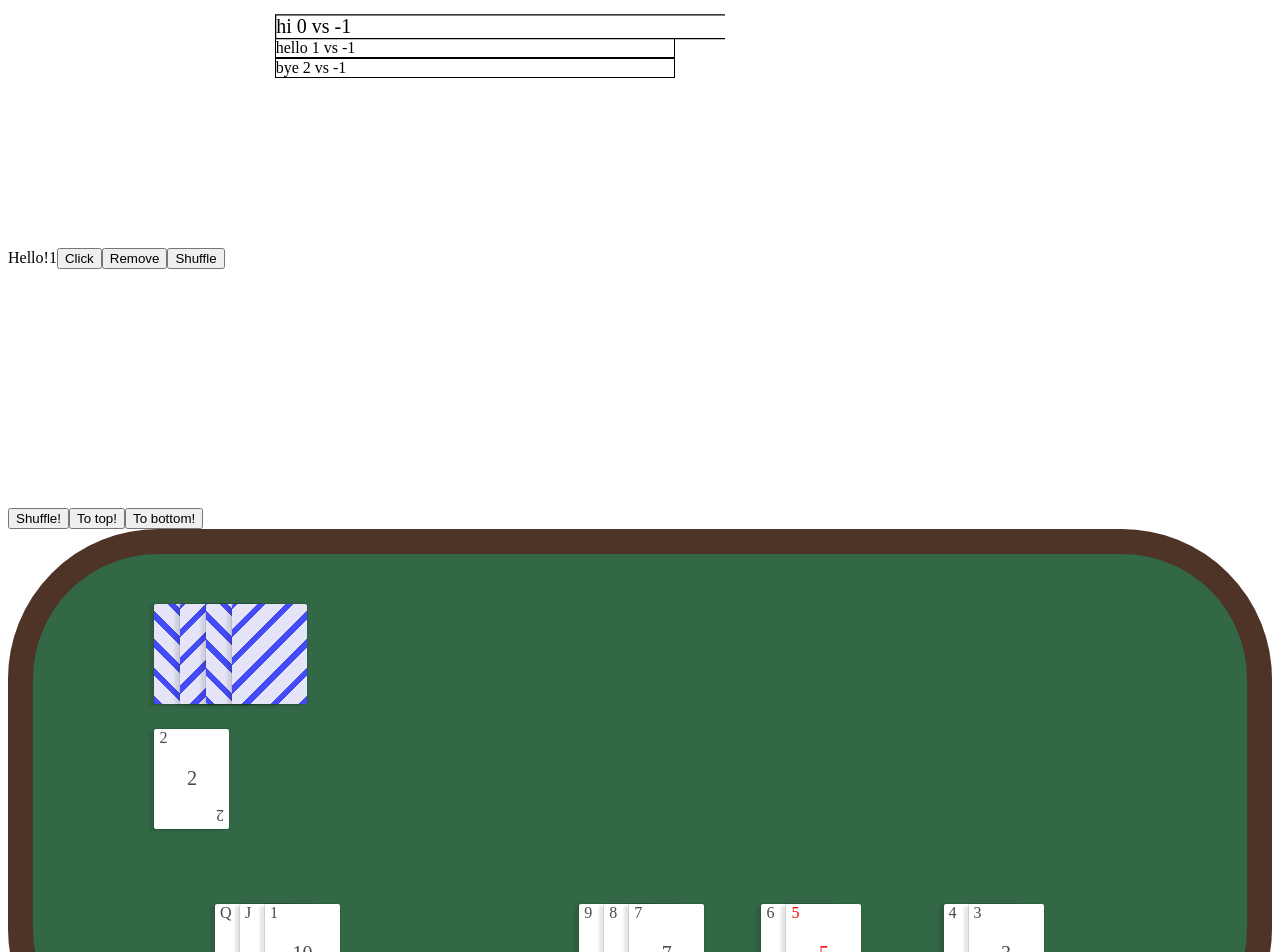
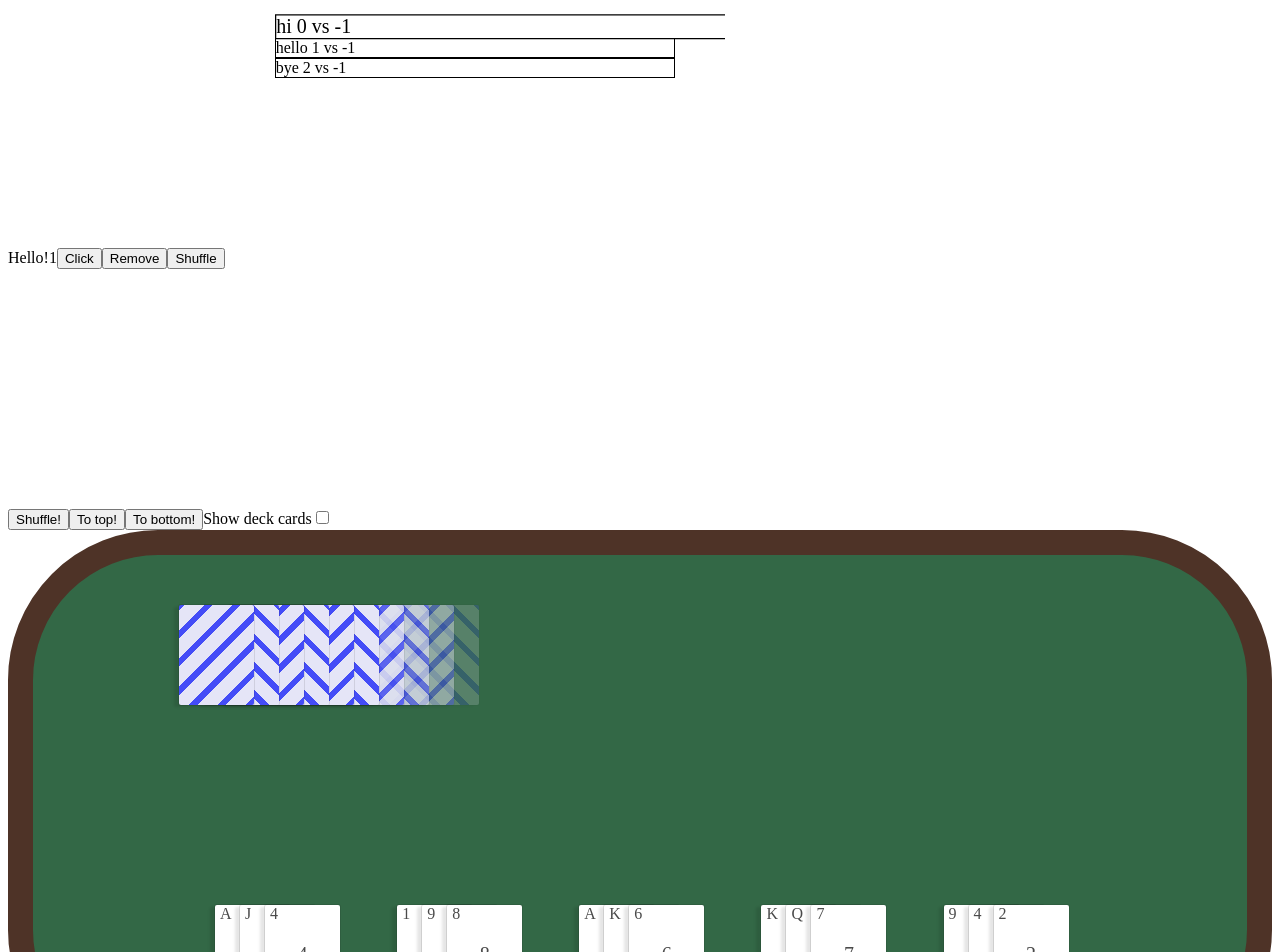
Before and after one commit to davidot/BottleBats, a Vue app in the folder site/: page / in a window 1280 px wide. Shown: the top 952 px of the page. Built offline with nearby package versions, Linux system fonts and the light colour scheme.

Commit message:
Site: Add basic visualization of vijf game cards

```diff
--- a/site/src/App.vue
+++ b/site/src/App.vue
@@ -1,14 +1,24 @@
 <template>
   <main>
     <RouterView />
-    <VijfGame />
+    <VijfGame :start="start" :moves="moves" />
   </main>
 </template>
 
 <script setup lang="ts">
 import { RouterView } from "vue-router";
-import LeaderBoard from "@/components/Leaderboard.vue";
 import VijfGame from "@/components/games/VijfGame.vue";
+import {onMounted, ref} from "vue";
+
+const start = ref("");
+const moves = ref("");
+
+onMounted(() => {
+  setTimeout(() => {
+    start.value = "AJ4;T98;AK6;KQ7;942;345*259T26Q5*87A754AT83J96KQ38T6KJQ37J+2;";
+    moves.value = "10 A8A723*426";
+  }, 3000);
+});
 </script>
 
 <style>
--- a/site/src/components/games/Card.vue
+++ b/site/src/components/games/Card.vue
@@ -1,8 +1,10 @@
 <template>
-  <div :class="['playing-card', colorClass, backside ? 'backside' : 'frontside']" @click="clicked">
-    <span class="card-suit suit-top">{{ suitText }}</span>
-    <span class="card-type">{{ text }}</span>
-    <span class="card-suit suit-bottom">{{ suitText }}</span>
+  <div :class="['playing-card', colorClass, backside ? 'backside' : '']" @click="clicked">
+    <template v-if="!backside">
+      <span class="card-suit suit-top">{{ suitText }}</span>
+      <span class="card-type">{{ text }}</span>
+      <span class="card-suit suit-bottom">{{ suitText }}</span>
+    </template>
   </div>
 </template>
 
@@ -67,6 +69,8 @@ export default {
   background-color: #fff;
   box-shadow: -5px 2px 3px rgba(10, 10, 10, 0.1), 0 0 0 1px rgba(10, 10, 10, 0.1);
   color: #4a4a4a;
+
+  transition: opacity 1s ease;
 
   /*margin-left: -50px;*/
 }
--- a/site/src/components/games/VijfGame.vue
+++ b/site/src/components/games/VijfGame.vue
@@ -2,35 +2,43 @@
   <button @click="shuffle">Shuffle!</button>
   <button @click="moveToTop">To top!</button>
   <button @click="moveToBottom">To bottom!</button>
+  <label for="showDeckToggle">Show deck cards</label><input id="showDeckToggle" type="checkbox" v-model="showdeck">
   {{ textOut }}
-  <div class="deck">
+  <div class="vijf-table">
     <transition-group name="card-deck">
+      <template v-for="(card, index) in deck" :key="'card' + card.id">
+        <playing-card
+            :type="card.type"
+            :backside="!showdeck"
+            class="cards-deck"
+            :style="{
+              top: '10%', left: 'calc(10% + ' + (deck.length * 25 - index * 25) + 'px)',
+              opacity: Math.min(Math.max(0, 1 - ((deck.length - index - 1) - 5)/5), 1),
+              visibility: index >= (deck.length - 15) ? 'visible':'hidden'
+            }"
+        />
+      </template>
       <playing-card
         @clicked="cardClicked"
-        v-for="(n, index) in deck"
-        :key="'card' + n"
-        :type="'' + n"
-        backside
-        class="cards-deck"
-        :style="{ top: '10%', left: 'calc(10% + ' + index * 26 + 'px)' }"
-      />
-      <playing-card
-        @clicked="cardClicked"
-        v-for="(n, index) in discarded"
-        :key="'card' + n"
-        :type="'' + n"
+        v-for="(card, index) in discarded"
+        :key="'card' + card.id"
+        :type="card.type"
         class="cards-discarded"
-        :style="{ top: '35%', left: 'calc(10% + ' + index * 25 + 'px)' }"
+        :style="{ top: '10%', left: 'calc(50% - ' + index * 25 + 'px)', visibility: 'visible' }"
       />
 
       <template v-for="(player, pIndex) in players">
         <playing-card
-            @clicked="cardClicked"
-            v-for="(n, index) in player"
-            :key="'card' + n"
-            :type="'' + n"
-            class="player-cards"
-            :style="{ top: '70%', left: 'calc(' + (15 + pIndex * 15) + '% + ' + index * 25 + 'px)' }"
+          @clicked="cardClicked"
+          v-for="(card, index) in player"
+          :key="'card' + card.id"
+          :type="card.type"
+          class="player-cards"
+          :style="{
+            top: '70%',
+            left: 'calc(' + (15 + pIndex * 15) + '% + ' + index * 25 + 'px)',
+            visibility: 'visible',
+          }"
         />
       </template>
     </transition-group>
@@ -39,34 +47,56 @@
 
 <script>
 import PlayingCard from "@/components/games/Card.vue";
+
+class CardConverter {
+  constructor() {
+    this.cardNum = {};
+  }
+
+  do(str) {
+    return [...str].map((c) => {
+      if (!(c in this.cardNum)) {
+        this.cardNum[c] = 0;
+      }
+
+      let num = this.cardNum[c]++;
+
+      return {
+        type: c,
+        id: c + "_" + num,
+      };
+    });
+  }
+}
+
+function defaultDeck() {
+  return new CardConverter().do(
+    "**+A23456789TJQKA23456789TJQKA23456789TJQKA23456789TJQK"
+  );
+}
+
 export default {
   name: "VijfGame",
   components: {
     PlayingCard,
   },
+  props: {
+    start: String,
+    moves: String,
+  },
   data() {
+    const startDeck = defaultDeck();
     return {
-      deck: ["+", "*", "A", "K",],
-      discarded: ["2"],
-      players: [
-          ["Q", "J", "T", ],
-          [],
-          ["9", "8", "7", ],
-          ["6", "5", ],
-          ["4", "3", ],
-      ],
+      discarded: [], //startDeck.splice(0, 5),
+      deck: startDeck,
+      players: [[], [], [], [], []],
       textOut: "",
+      invalid: false,
+      showdeck: false,
+      nextMoveIndex: 0,
     };
   },
   methods: {
-    shuffle() {
-      for (let i = 0; i < this.nums.length; i++) {
-        let number = Math.floor(i + (this.nums.length - i) * Math.random());
-        const temp = this.nums[i];
-        this.nums[i] = this.nums[number];
-        this.nums[number] = temp;
-      }
-    },
     moveToTop() {
       if (this.deck.length === 0) return;
       const el = this.deck.pop();
@@ -80,12 +110,50 @@ export default {
     cardClicked(num) {
       this.textOut += num;
     },
+    clearAll() {
+      this.deck = [];
+      this.discarded = [];
+      for (let i = 0; i < this.players.length; ++i) {
+        this.players[i] = [];
+      }
+    },
+    reset() {
+      const parts = this.start.split(";");
+      if (parts.length !== 7) {
+        this.clearAll();
+        this.invalid = true;
+        return;
+      }
+
+      const converter = new CardConverter();
+
+      for (let i = 0; i < 5; ++i) {
+        this.players[i] = converter.do(parts[i]);
+      }
+
+      this.deck = converter.do(parts[5]);
+      this.discarded = converter.do(parts[6]);
+    },
+  },
+  watch: {
+    start: {
+      handler(newValue, oldValue) {
+        console.log('new ', newValue, ' old', oldValue)
+        if (oldValue !== undefined)
+          this.reset();
+      },
+      immediate: true,
+    },
+    moves() {
+      this.reset();
+      this.nextMoveIndex = 0;
+    },
   },
 };
 </script>
 
 <style scoped>
-.deck {
+.vijf-table {
   /*margin-left: 30px;*/
   /*padding-top: 30px;*/
   /*position: initial;*/
@@ -142,5 +210,4 @@ export default {
 /*.deck .playing-card {*/
 /*  position: absolute;*/
 /*}*/
-
 </style>
```
